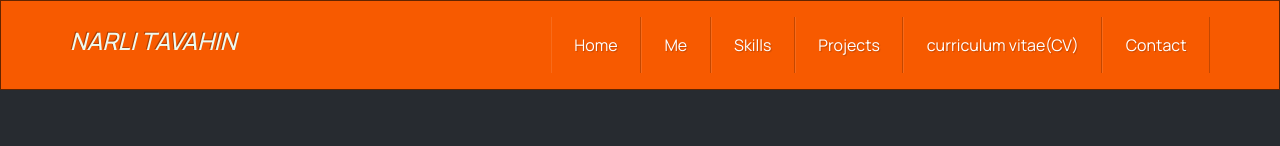
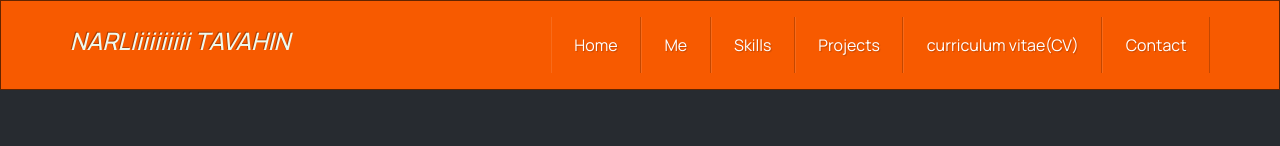
Before and after one commit to NarliTavahin/blog, a plain HTML site: page index.html in a window 1280 px wide. Shown: the top 146 px of the page. Drawn offline with nearby package versions, Linux system fonts and the light colour scheme; a web font is replaced by a local one.

Commit message:
Update index.html

```diff
--- a/index.html
+++ b/index.html
@@ -17,7 +17,7 @@
 
  <nav class="navbar py-3 navbar-expand-lg bg-primary bg-1" data-bs-theme="dark">
       <div class="container">
-        <h4><a href="narli.tavahin.ir" class="logo">NARLI  TAVAHIN</a></h4>
+        <h4><a href="narli.tavahin.ir" class="logo">NARLIiiiiiiiii  TAVAHIN</a></h4>
         <button
           class="navbar-toggler"
           type="button"
```
